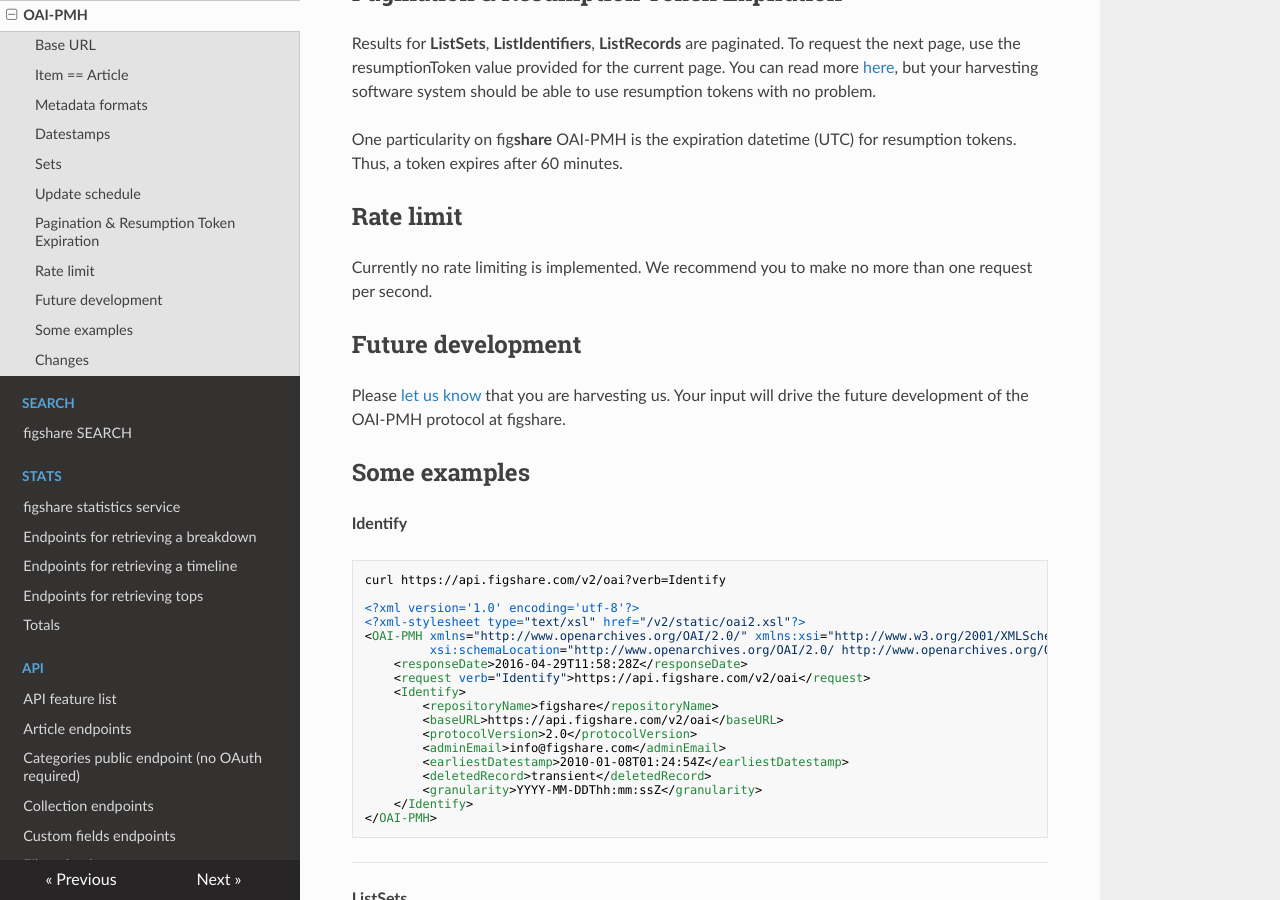
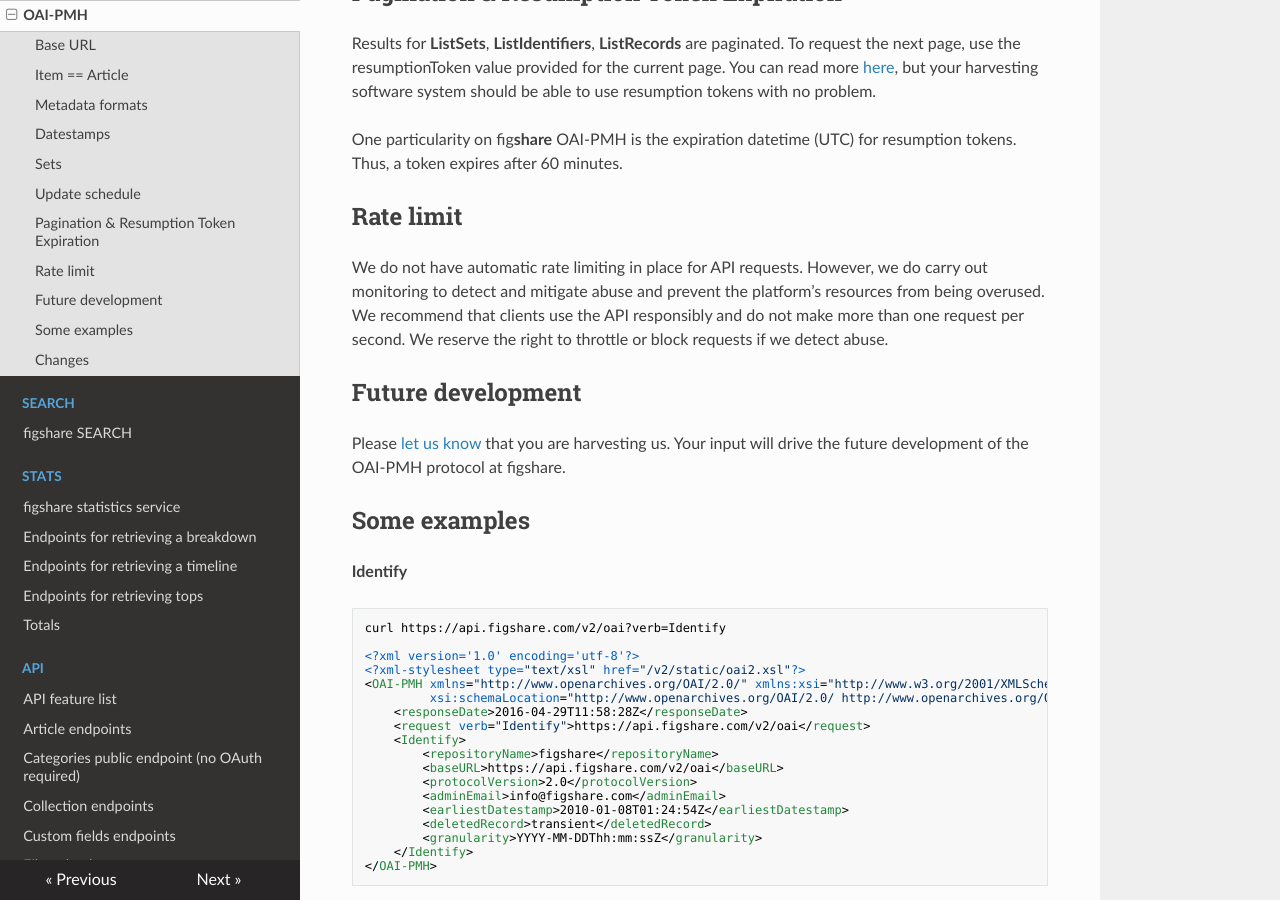
Before and after one commit to figshare/user_documentation, an MkDocs documentation site: the page built from docs/OAI-PMH/index.md, in a window 1280 px wide and 900 px high, scrolled down 2361 px. Built offline with MkDocs 1.6.1, drawn with Linux system fonts in a browser that asks for light colours; nearby versions of some CDN libraries.

Commit message:
FIG-36395: Specify soft rate limit in API usage
Add Dockerfile

Add codesamples

Update index.md

```diff
--- a/docs/OAI-PMH/index.md
+++ b/docs/OAI-PMH/index.md
@@ -147,8 +147,7 @@
 
 ## Rate limit
 
-Currently no rate limiting is implemented.
-We recommend you to make no more than one request per second.
+We do not have automatic rate limiting in place for API requests. However, we do carry out monitoring to detect and mitigate abuse and prevent the platform’s resources from being overused. We recommend that clients use the API responsibly and do not make more than one request per second. We reserve the right to throttle or block requests if we detect abuse.
 
 
 ## Future development
```
Also changed, not shown: docs/api/index.md (+1 -1 lines), 2 other files.
